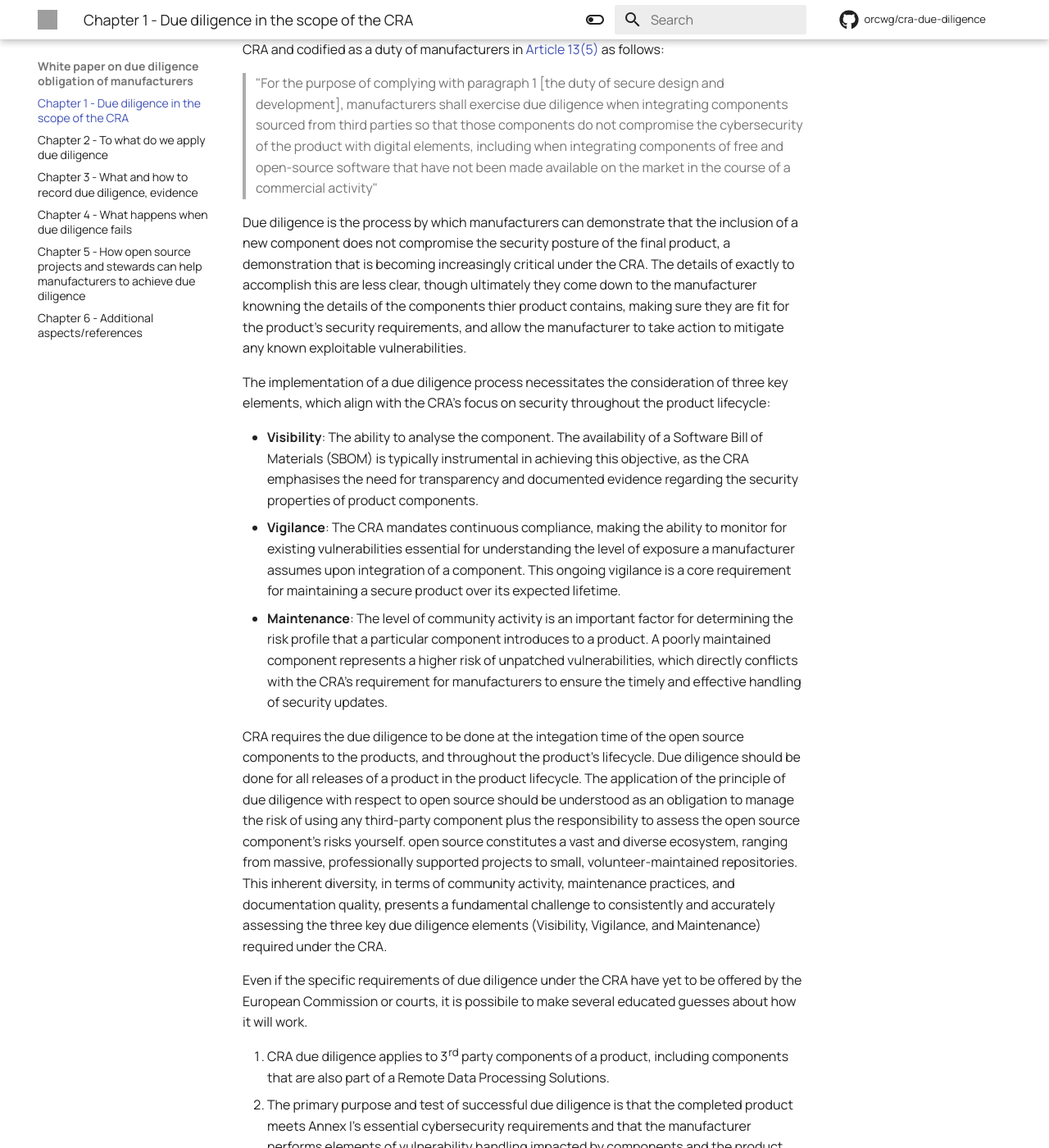
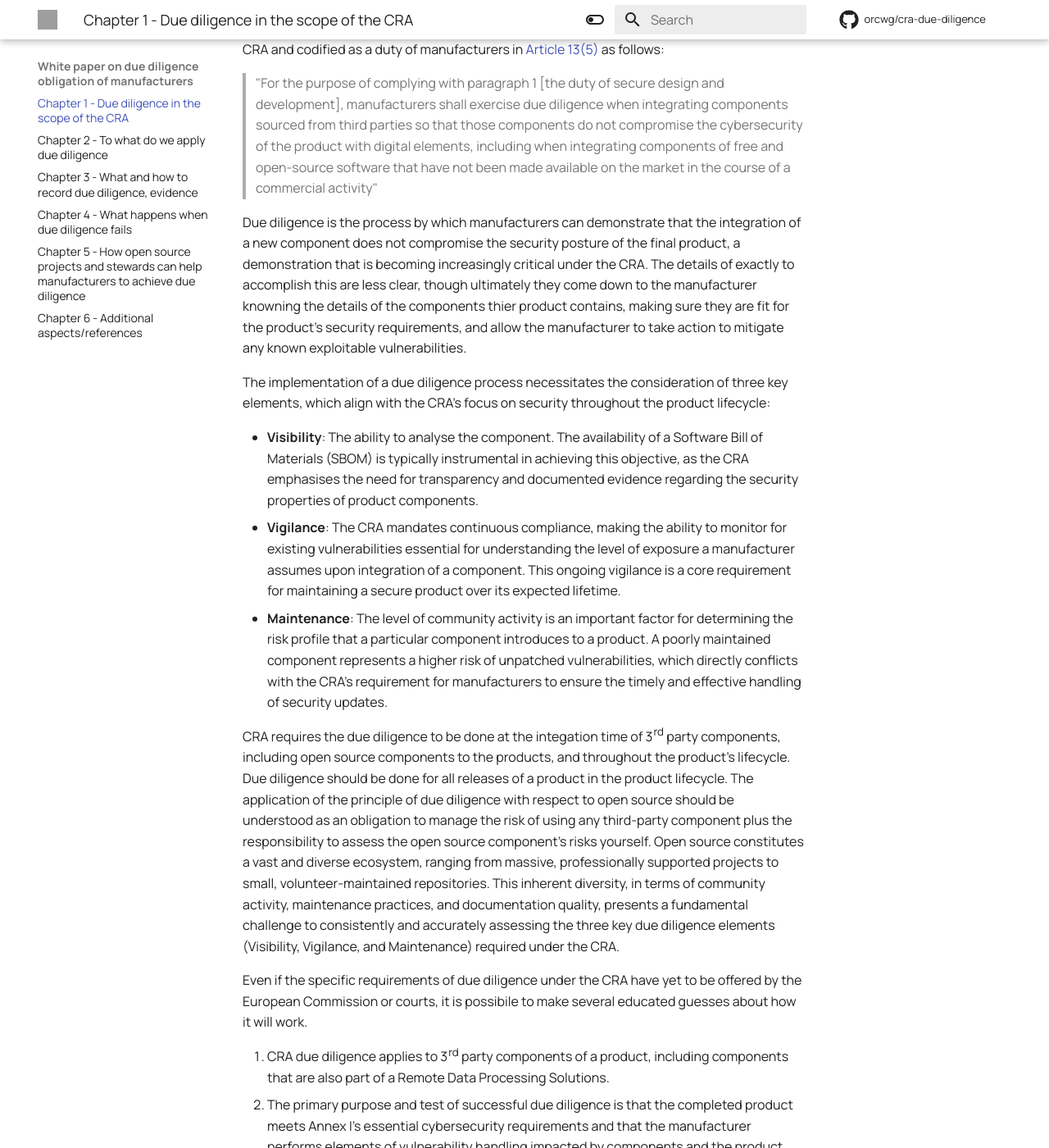
Before and after one commit to orcwg/cra-due-diligence, an MkDocs documentation site: the page built from content/01.md, in a window 1280 px wide and 1400 px high, scrolled down 404 px. Shown: the whole window at 82% size. Built offline with MkDocs 1.6.1 and Material for MkDocs 9.7.7, drawn with Linux system fonts in a browser that asks for light colours; comment, search, counter and statistics services are not loaded; the version menu is left out; grey boxes are pictures that could not be loaded.

Commit message:
Language fixes based on review comments
Signed-off-by: Gergely Csatari <gergely.csatari@nokia.com>

```diff
--- a/content/01.md
+++ b/content/01.md
@@ -21,7 +21,7 @@ follows:
     elements, including when integrating components of free and open-source software that have not
     been made available on the market in the course of a commercial activity"
 
-Due diligence is the process by which manufacturers can demonstrate that the inclusion of a new
+Due diligence is the process by which manufacturers can demonstrate that the integration of a new
 component does not compromise the security posture of the final product, a demonstration that is
 becoming increasingly critical under the CRA. The details of exactly to accomplish this are less
 clear, though ultimately they come down to the manufacturer knowning the details of the components
@@ -44,16 +44,16 @@ which align with the CRA's focus on security throughout the product lifecycle:
   represents a higher risk of unpatched vulnerabilities, which directly conflicts with the CRA's
   requirement for manufacturers to ensure the timely and effective handling of security updates.
 
-CRA requires the due diligence to be done at the integation time of the open source components to
-the products, and throughout the product's lifecycle. Due diligence should be done for all releases
-of a product in the product lifecycle. The application of the principle of due diligence with
-respect to open source should be understood as an obligation to manage the risk of using any
-third-party component plus the responsibility to assess the open source component's risks yourself.
-open source constitutes a vast and diverse ecosystem, ranging from massive, professionally supported
-projects to small, volunteer-maintained repositories. This inherent diversity, in terms of community
-activity, maintenance practices, and documentation quality, presents a fundamental challenge to
-consistently and accurately assessing the three key due diligence elements (Visibility, Vigilance,
-and Maintenance) required under the CRA.
+CRA requires the due diligence to be done at the integation time of 3rd party components, including
+open source components to the products, and throughout the product's lifecycle. Due diligence should
+be done for all releases of a product in the product lifecycle. The application of the principle of
+due diligence with respect to open source should be understood as an obligation to manage the risk
+of using any third-party component plus the responsibility to assess the open source component's
+risks yourself. Open source constitutes a vast and diverse ecosystem, ranging from massive,
+professionally supported projects to small, volunteer-maintained repositories. This inherent
+diversity, in terms of community activity, maintenance practices, and documentation quality,
+presents a fundamental challenge to consistently and accurately assessing the three key due
+diligence elements (Visibility, Vigilance, and Maintenance) required under the CRA.
 
 Even if the specific requirements of due diligence under the CRA have yet to be offered by the
 European Commission or courts, it is possibile to make several educated guesses about how it will
```
